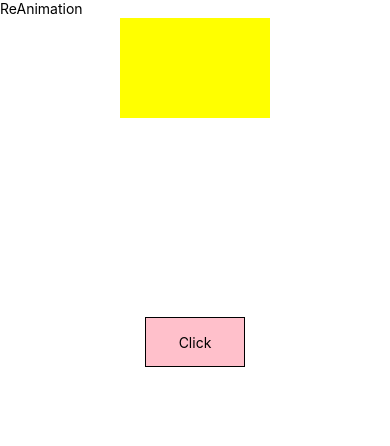
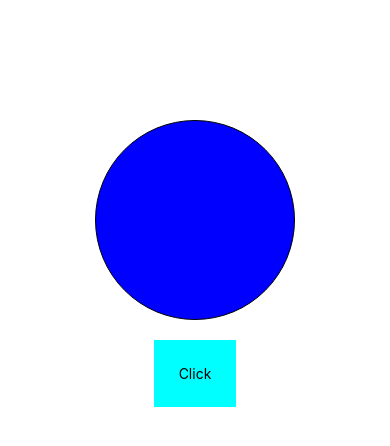
Before and after one commit to saurabhkara/React-Native-Animated, a React Native app: screen / in a window 390 px wide. Shown: the top 446 px of the page. Built offline with nearby package versions, Linux system fonts and the light colour scheme.

Commit message:
reanimated2

```diff
--- a/App.tsx
+++ b/App.tsx
@@ -4,7 +4,8 @@ import React from 'react';
 import SecondPractice from './src/screens/SecondPractice';
 import AnimatedButtons from './src/screens/AnimatedButtons';
 import ReAnimated1 from './src/screens/ReAnimated';
+import ReAnimated2 from './src/screens/ReAnimated2';
 
 export default function App() {
-  return <ReAnimated1 />;
+  return <ReAnimated2 />;
 }
--- a/src/screens/ReAnimated.tsx
+++ b/src/screens/ReAnimated.tsx
@@ -3,7 +3,7 @@ import React, {useState} from 'react';
 import Animated, {
   useSharedValue,
   useAnimatedStyle,
-  withSpring,
+  // withSpring,
   withTiming,
 } from 'react-native-reanimated';
 
--- /dev/null
+++ b/src/screens/ReAnimated2.tsx
@@ -0,0 +1,78 @@
+import {View, Text, TouchableOpacity, StyleSheet} from 'react-native';
+import React, {useState} from 'react';
+import Animated, {
+  useSharedValue,
+  useAnimatedStyle,
+  interpolate,
+  withTiming,
+  interpolateColor,
+} from 'react-native-reanimated';
+
+export default function ReAnimated2() {
+  const offset = useSharedValue(1);
+  const [clicked, setClicked] = useState(false);
+  const animatedStyle = useAnimatedStyle(() => {
+    const width = interpolate(offset.value, [0, 1], [100, 200]);
+    const borderRadius = interpolate(offset.value, [0, 1], [0, 100]);
+    const backgroundColor = interpolateColor(
+      offset.value,
+      [0, 1],
+      ['red', 'blue'],
+    );
+    return {
+      width: width,
+      height: width,
+      borderRadius: borderRadius,
+      backgroundColor: backgroundColor,
+    };
+  });
+  return (
+    <View style={styles.container}>
+      <View style={styles.animatedContainer}>
+        <Animated.View style={[styles.animateSquare, animatedStyle]} />
+      </View>
+      <TouchableOpacity
+        style={styles.button}
+        onPress={() => {
+          offset.value = clicked
+            ? withTiming(0, {
+                duration: 1000,
+              })
+            : withTiming(1, {
+                duration: 1000,
+              });
+          setClicked(!clicked);
+        }}>
+        <Text>Click</Text>
+      </TouchableOpacity>
+    </View>
+  );
+}
+const styles = StyleSheet.create({
+  container: {
+    flex: 1,
+  },
+  animateSquare: {
+    backgroundColor: 'pink',
+    width: 100,
+    height: 100,
+    borderColor: 'black',
+    borderWidth: 1,
+    alignSelf: 'center',
+    marginVertical: 100,
+  },
+  button: {
+    justifyContent: 'center',
+    alignItems: 'center',
+    alignSelf: 'center',
+    marginVertical: 100,
+    backgroundColor: 'cyan',
+    padding: 25,
+  },
+  animatedContainer: {
+    height: 200,
+    width: 200,
+    alignSelf: 'center',
+    marginVertical: 20,
+  },
+});
```
